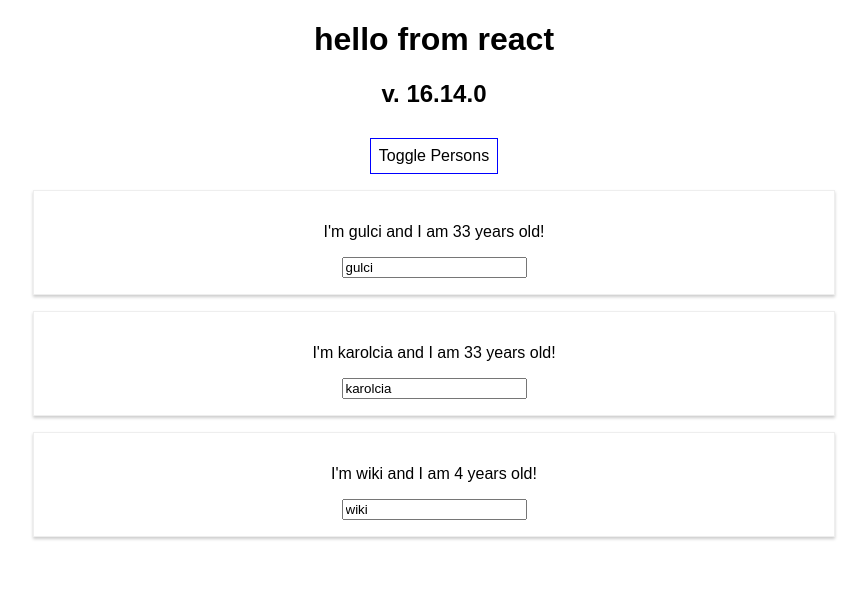
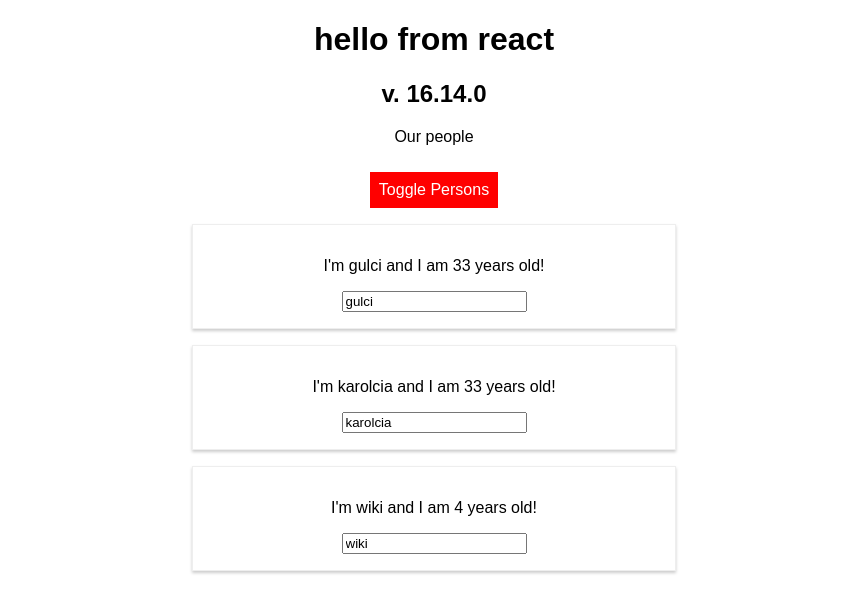
Before and after one commit to gulci-poz/react-complete-guide, a React (Create React App) app: page / in a window 1280 px wide. Shown: the top 612 px of the page, without its empty margins (206-1073 px from the left). Built offline with nearby package versions, Linux system fonts and the light colour scheme.

Commit message:
2071-12-05 styles with radium

```diff
--- a/package.json
+++ b/package.json
@@ -3,6 +3,7 @@
   "version": "0.1.0",
   "private": true,
   "dependencies": {
+    "radium": "^0.19.6",
     "react": "^16.2.0",
     "react-dom": "^16.2.0",
     "react-scripts": "1.0.17"
--- a/src/App.css
+++ b/src/App.css
@@ -1,3 +1,11 @@
 .App {
     text-align: center;
 }
+
+.red {
+    color: red;
+}
+
+.bold {
+    font-weight: bold;
+}
--- a/src/App.js
+++ b/src/App.js
@@ -1,4 +1,5 @@
 import React, {Component} from 'react';
+import Radium, {StyleRoot} from 'radium';
 import './App.css';
 import Person from './Person/Person';
 
@@ -63,12 +64,20 @@
 
   render() {
     const style = {
-      backgroundColor: 'white',
+      backgroundColor: 'green',
+      border: '1px solid green',
+      color: 'white',
       font: 'inherit',
-      border: '1px solid blue',
       padding: '8px',
       cursor: 'pointer',
-      marginTop: '10px'
+      marginTop: '10px',
+      ':hover': {
+        backgroundColor: 'lightgreen',
+        color: 'black'
+      },
+      ':focus': {
+        outline: 0
+      }
     };
 
     let persons = null;
@@ -95,12 +104,30 @@
           })}
         </div>
       );
+
+      style.backgroundColor = 'red';
+      style.border = '1px solid red';
+      style[':hover'] = {
+        backgroundColor: 'salmon',
+        color: 'black'
+      };
+    }
+
+    const classes = [];
+
+    if (this.state.persons.length <= 2) {
+      classes.push('red');
+    }
+    if (this.state.persons.length <= 1) {
+      classes.push('bold');
     }
 
     return (
+      <StyleRoot>
         <div className="App">
           <h1>hello from react</h1>
           <h2>v. {React.version}</h2>
+          <p className={classes.join(' ')}>Our people</p>
           <button
             style={style}
             onClick={this.togglePersonsHandler}>Toggle Persons
@@ -111,6 +138,7 @@
 
           {persons}
         </div>
+      </StyleRoot>
     );
 
     // equivalent code
@@ -119,4 +147,4 @@
   }
 }
 
-export default App;
+export default Radium(App);
--- a/src/Person/Person.js
+++ b/src/Person/Person.js
@@ -1,9 +1,16 @@
 import React from 'react';
+import Radium from 'radium';
 import './Person.css';
 
 const person = (props) => {
+  const style = {
+    '@media (min-width: 500px)': {
+      width: '450px'
+    }
+  };
+
   return (
-    <div className="Person">
+    <div className="Person" style={style}>
       <p onClick={props.click}>I'm {props.name} and I am {props.age} years old!</p>
       {/*<p>Index: {props.index}</p>*/}
       {/*<p>{props.children}</p>*/}
@@ -14,4 +21,4 @@
   );
 };
 
-export default person;
+export default Radium(person);
```
Also changed, not shown: 1 other file (tests, documents, lock files or other folders). Lines whose indentation alone changed are shown as unchanged.
